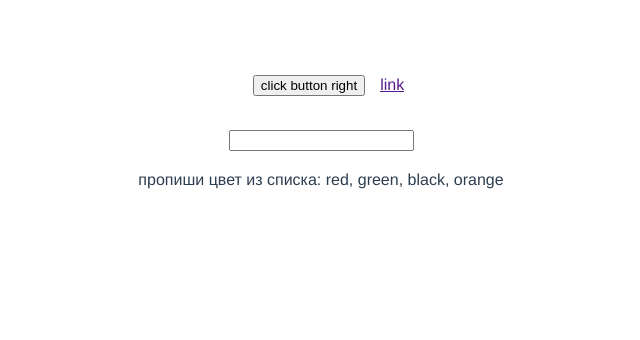
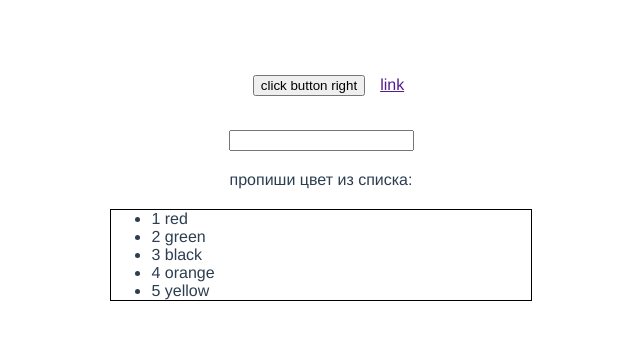
Before and after one commit to dima-kulikov/Vue-CLI, a Vue app in the folder myapp/: page / in a window 1280 px wide. Shown: the top 340 px of the page, without its empty margins (319-959 px from the left). Built offline with nearby package versions, Linux system fonts and the light colour scheme.

Commit message:
14.12.21
14.12.21

```diff
--- a/myapp/src/App.vue
+++ b/myapp/src/App.vue
@@ -4,7 +4,11 @@
     <a href @click.prevent="linkClick">link</a>
     <h3 v-bind:class="text">{{ text }}</h3>
     <input type="text" @keyup.enter="eventOnKey" />
-    <div style="margin-top:20px;">пропиши цвет из списка: red, green, black, orange</div>
+    <div style="margin-top:20px;">пропиши цвет из списка: </div>
+    <ul class="list">
+      <li v-for="(color, index) in colors" :key="index">{{index +1}} {{ color}}</li>
+    </ul>
+
   </div>
 </template>
 <script>
@@ -14,6 +18,7 @@ export default {
   name: 'app',
   data: () => ({
     text: '',
+    colors: ['red', 'green', 'black', 'orange', 'yellow'],
   }),
   methods: {
     onClick(vel, e) {
@@ -57,6 +62,12 @@ button{
   margin: 15px;
   cursor: pointer;
 }
+.list{
+  text-align: start;
+  border: 1px solid black;
+  width: 30%;
+  margin: 20px auto;
+}
 .red{
 background-color: red;
 }
@@ -69,5 +80,8 @@ background-color: black;
 .orange{
 background-color: orange;
 }
+.yellow{
+  background-color: yellow;
+}
 
 </style>
```
Also changed, not shown: 1 other file (tests, documents, lock files or other folders).
